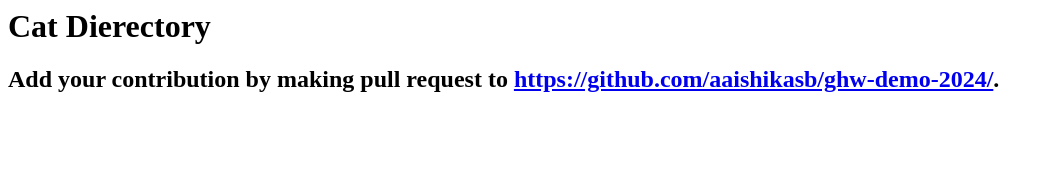
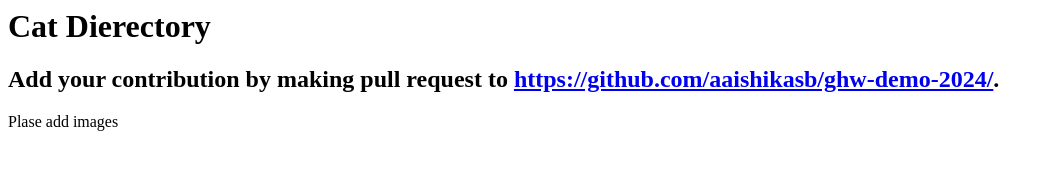
Before and after one commit to Vikas3100/GHW2024, a plain HTML site: page index.html in a window 1280 px wide. Shown: the whole page, without its empty margins (0-1054 px from the left). Drawn offline with Linux system fonts and the light colour scheme.

Commit message:
Update index.html

```diff
--- a/index.html
+++ b/index.html
@@ -5,5 +5,6 @@
   <body>
     <h1>Cat Dierectory</h1>
     <h2> Add your contribution by making pull request to <a href=" https://github.com/aaishikasb/ghw-demo-2024/"> https://github.com/aaishikasb/ghw-demo-2024/</a>. </h2>
+  <p>Plase add images</p>
   </body>
 </html>
```
